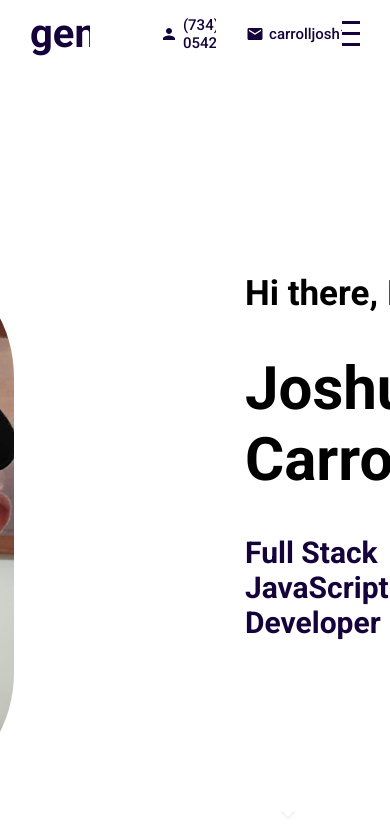
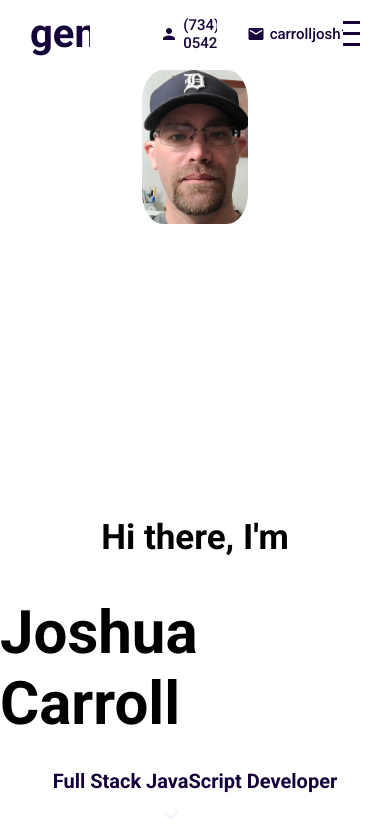
Before and after one commit to jcarroll1976/MyReactPortfolio2023, a React (Create React App) app: page / in a window 390 px wide. Shown: the top 832 px of the page. Built offline with nearby package versions, Linux system fonts and the light colour scheme.

Commit message:
Added some more styling and media queries to project

```diff
--- a/src/components/Contact.jsx
+++ b/src/components/Contact.jsx
@@ -1,10 +1,14 @@
 import React from 'react';
+import { useState } from 'react';
 import "./contact.scss";
 
 function Contact() {
 
+  const [message,setMessage] = useState(false);
+
   const handleSubmit = (e) => {
     e.preventDefault();
+    setMessage(true);
   }
   return (
     <div className="contact" id="contact">
@@ -17,6 +21,7 @@ function Contact() {
             <input type="text" placeholder="Email"/>
             <textarea placeholder="Message"/>
             <button type="submit">Send</button>
+            {message && <span>Thanks, I'll reply ASAP :)</span>}
           </form>
         </div>
     </div>
--- a/src/components/contact.scss
+++ b/src/components/contact.scss
@@ -55,6 +55,11 @@
                 &:focus {
                     outline: none;
                 }
+
+            }
+
+            span {
+                color: green;
             }
         }
     }
--- a/src/components/intro.scss
+++ b/src/components/intro.scss
@@ -3,6 +3,11 @@
 .intro {
     background-color: white;
     display: flex;
+
+    @include mobile {
+        flex-direction: column;
+        align-items: center;
+    }
 
     .left {
         flex: 0.5;
@@ -18,9 +23,18 @@
             justify-content: center;
             float:right;
 
+            @include mobile {
+                align-items: flex-start;
+            }
+
             img {
                 height: 70%;
                 border-radius: 20%;
+
+                @include mobile {
+                    height:22%;
+                }
+
             }
         }
     }
@@ -37,9 +51,18 @@
             flex-direction: column;
             justify-content: center;
 
+            @include mobile {
+                padding-left: 0;
+                align-items: center;
+            }
+
             h1 {
                 font-size: 60px;
                 margin: 10px 0;
+
+               /* @include mobile {
+                    font-size: 5px;
+                }*/
             }
 
             h2 {
@@ -49,6 +72,10 @@
             h3 {
                 font-size: 30px;
                 color: $mainColor;
+
+                @include mobile {
+                    font-size: 20px;
+                }
             }
         }
         a {
--- a/src/components/menu.scss
+++ b/src/components/menu.scss
@@ -16,6 +16,7 @@
 
     &.active {
         right: 0;
+        width: 250px;
     }
 
     ul {
@@ -36,9 +37,6 @@
                 text-decoration: none;
             }
 
-            &:hover {
-                font-weight: 500;
-            }
         }
     }
 }
--- a/src/components/topbar.scss
+++ b/src/components/topbar.scss
@@ -48,7 +48,7 @@
         .right {
 
             .hamburger {
-                width: 32px;
+                width: 30px;
                 height: 25px;
                 display:flex;
                 flex-direction: column;
--- a/src/global.scss
+++ b/src/global.scss
@@ -1 +1,9 @@
 $mainColor: #15023a;
+
+$width: 768px;
+
+@mixin mobile {
+    @media (max-width: #{$width}) {
+        @content
+    }
+}
```
